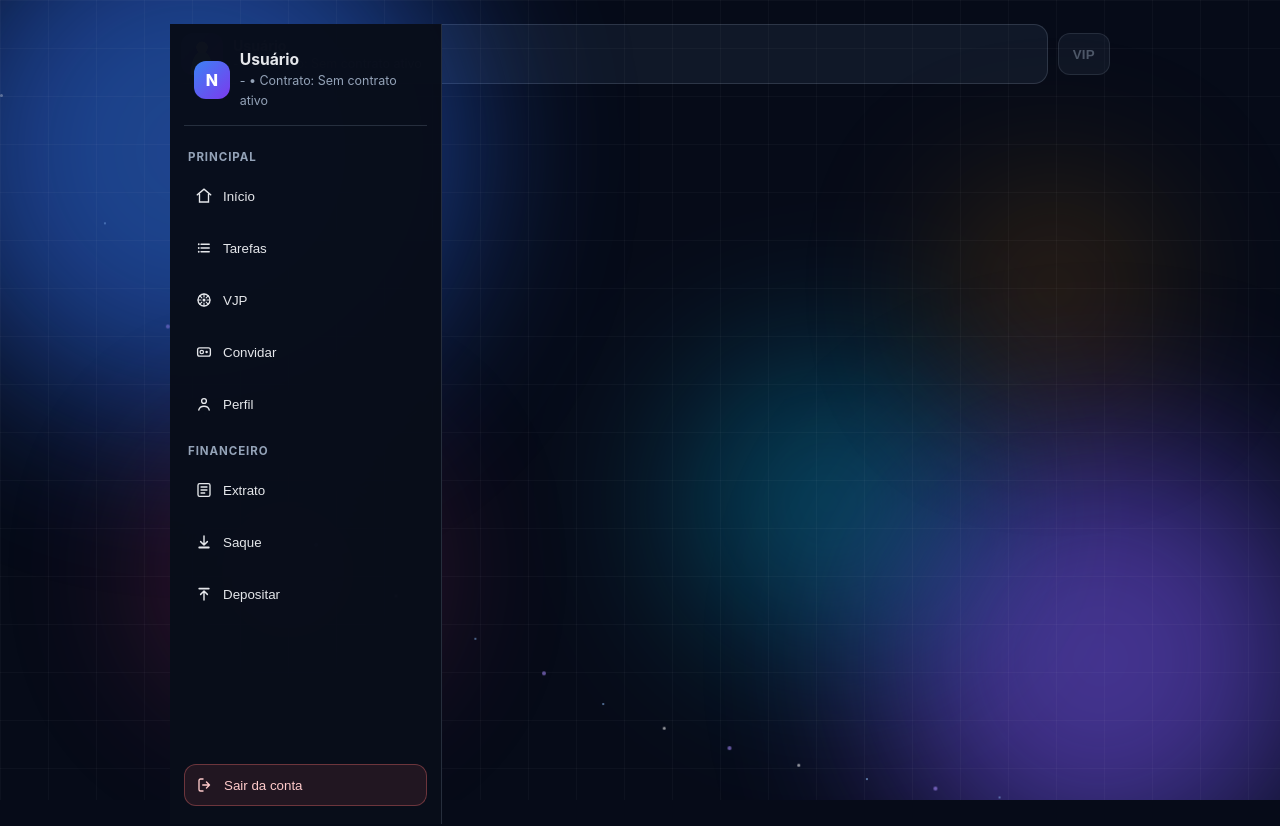
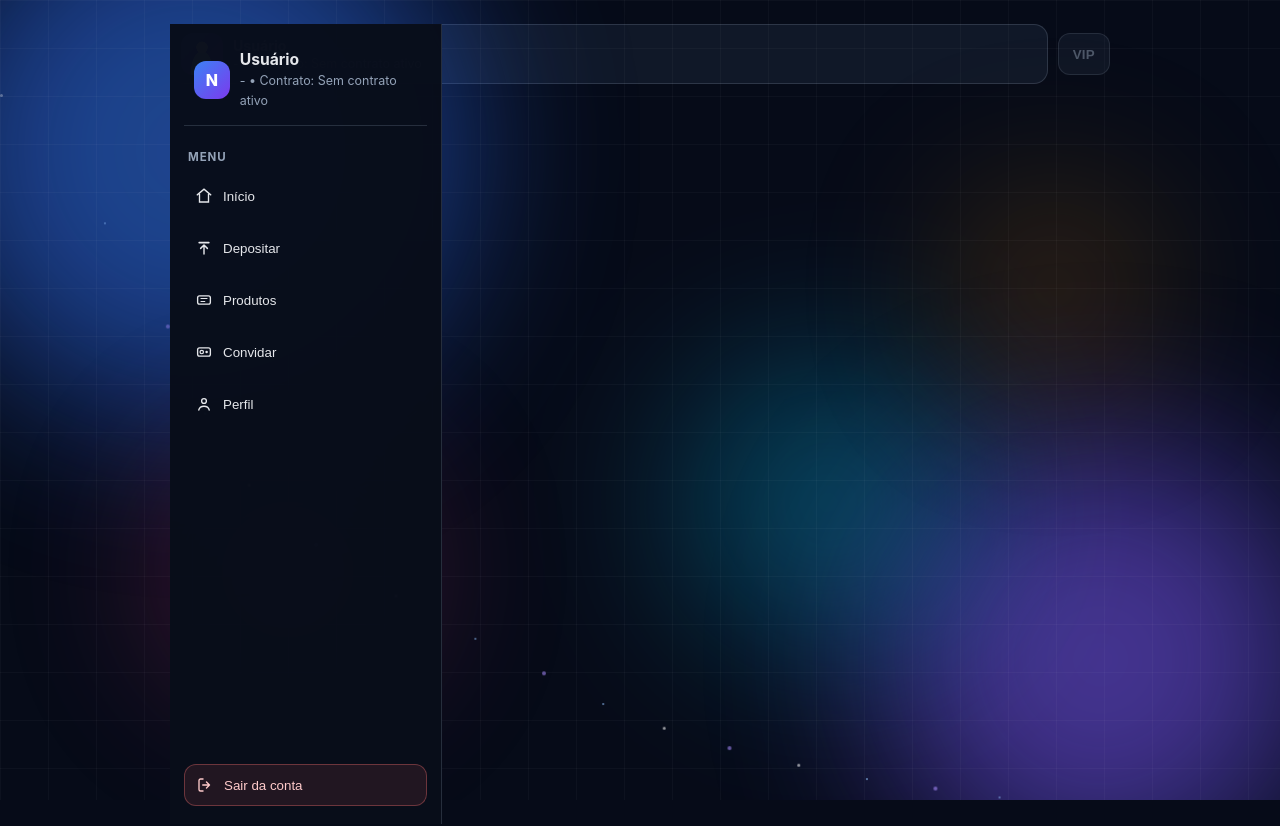
Before and after one commit to magnatazk20/mancera-frontend, a React (Vite) app: page /community in a window 1280 px wide. Shown: the top 826 px of the page. Built offline with nearby package versions, Linux system fonts and the light colour scheme; no server answers.

Commit message:
refactor(sidebar): alinhar menu lateral com botões da navbar

```diff
--- a/src/components/AppSidebar.tsx
+++ b/src/components/AppSidebar.tsx
@@ -290,18 +290,18 @@ export default function AppSidebar() {
         </div>
 
         <nav className="dash-nav">
-          <p className="dash-nav-group-title">Principal</p>
+          <p className="dash-nav-group-title">Menu</p>
           <button className={`dash-nav-item ${isActive('/dashboard') ? 'active' : ''}`} onClick={() => go('/dashboard')}>
             <SideIcon name="home" className="icon-sm" />
             <span>Início</span>
           </button>
-          <button className={`dash-nav-item ${isActive('/tasks') ? 'active' : ''}`} onClick={() => go('/tasks')}>
-            <SideIcon name="tasks" className="icon-sm" />
-            <span>Tarefas</span>
+          <button className={`dash-nav-item ${isActive('/cashin') ? 'active' : ''}`} onClick={() => go('/cashin')}>
+            <SideIcon name="deposit" className="icon-sm" />
+            <span>Depositar</span>
           </button>
-          <button className={`dash-nav-item ${isActive('/vip') ? 'active' : ''}`} onClick={() => go('/vip')}>
-            <SideIcon name="vjp" className="icon-sm" />
-            <span>VJP</span>
+          <button className={`dash-nav-item ${isActive('/cycle-products') ? 'active' : ''}`} onClick={() => go('/cycle-products')}>
+            <SideIcon name="products" className="icon-sm" />
+            <span>Produtos</span>
           </button>
           <button className={`dash-nav-item ${isActive('/invite') ? 'active' : ''}`} onClick={() => go('/invite')}>
             <SideIcon name="invite" className="icon-sm" />
@@ -310,20 +310,6 @@ export default function AppSidebar() {
           <button className={`dash-nav-item ${isActive('/profile') ? 'active' : ''}`} onClick={() => go('/profile')}>
             <SideIcon name="user" className="icon-sm" />
             <span>Perfil</span>
-          </button>
-
-          <p className="dash-nav-group-title">Financeiro</p>
-          <button className={`dash-nav-item ${isActive('/extrato') ? 'active' : ''}`} onClick={() => go('/extrato')}>
-            <SideIcon name="extract" className="icon-sm" />
-            <span>Extrato</span>
-          </button>
-          <button className={`dash-nav-item ${isActive('/saque') ? 'active' : ''}`} onClick={() => go('/saque')}>
-            <SideIcon name="withdraw" className="icon-sm" />
-            <span>Saque</span>
-          </button>
-          <button className={`dash-nav-item ${isActive('/cashin') ? 'active' : ''}`} onClick={() => go('/cashin')}>
-            <SideIcon name="deposit" className="icon-sm" />
-            <span>Depositar</span>
           </button>
         </nav>
 
```
